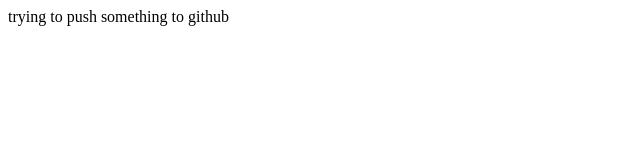
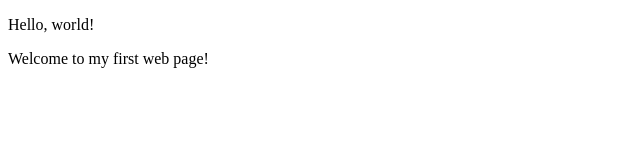
Before and after one commit to Dcolonel6/my_favourite_site, a plain HTML site: page my-first-webpage.html in a window 1280 px wide. Shown: the whole page, without its empty margins (0-640 px from the left). Drawn offline with Linux system fonts and the light colour scheme.

Commit message:
added two paragraphs

```diff
--- a/my-first-webpage.html
+++ b/my-first-webpage.html
@@ -1,9 +1,10 @@
 <!DOCTYPE html>
 <html>
-	<head>
-		<title>I am testing github</title>
-	</head>
-	<body>
-		trying to push something to github
-	</body>
+  <head>
+    <title>My first webpage!</title>
+  </head>
+  <body>
+    <p>Hello, world!</p>
+    <p>Welcome to my first web page!</p>
+  </body>
 </html>
```
